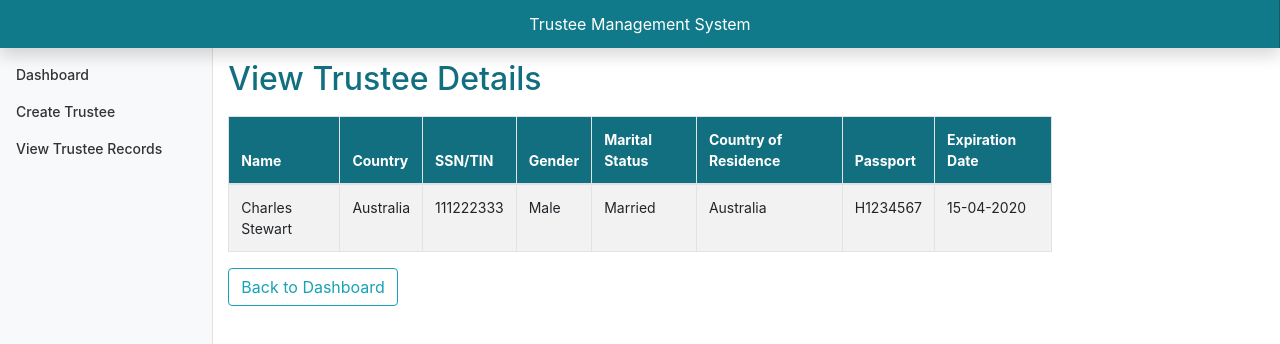
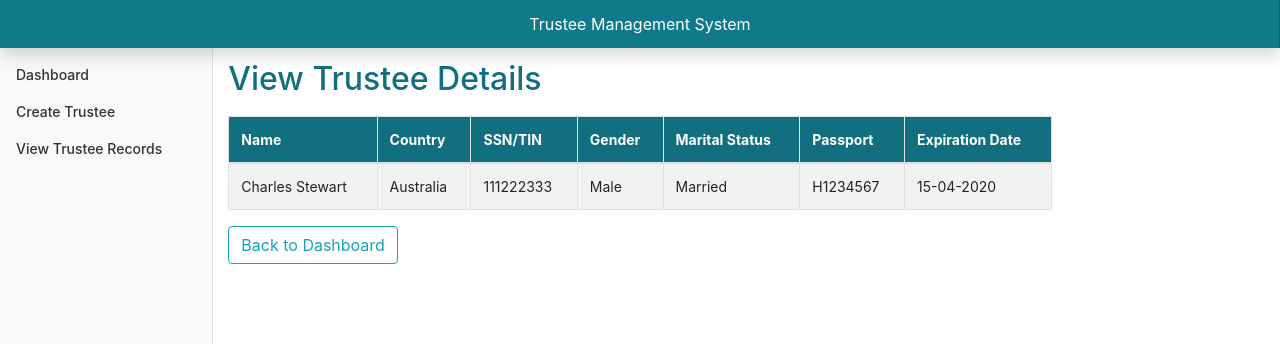
Before and after one commit to vsquared101/angular-case-study, an Angular app: page /trustees/1/view in a window 1280 px wide. Shown: the top 344 px of the page. Built offline with nearby package versions, Linux system fonts and the light colour scheme; data requests are answered from the project's data file.

Commit message:
Remove duplicate country field.

```diff
--- a/src/app/view-trustee/view-trustee.component.html
+++ b/src/app/view-trustee/view-trustee.component.html
@@ -9,7 +9,6 @@
             <th>SSN/TIN</th>
             <th>Gender</th>
             <th>Marital Status</th>
-            <th>Country of Residence</th>
             <th>Passport</th>
             <th>Expiration Date</th>
           </tr>
@@ -21,7 +20,6 @@
             <td>{{ trustee.ssn }}</td>
             <td>{{ trustee.gender }}</td>
             <td>{{ trustee.maritalStatus }}</td>
-            <td>{{ trustee.countryOfResidence }}</td>
             <td>{{ trustee.passport }}</td>
             <td>{{ trustee.expirationDate }}</td>
           </tr>
```
